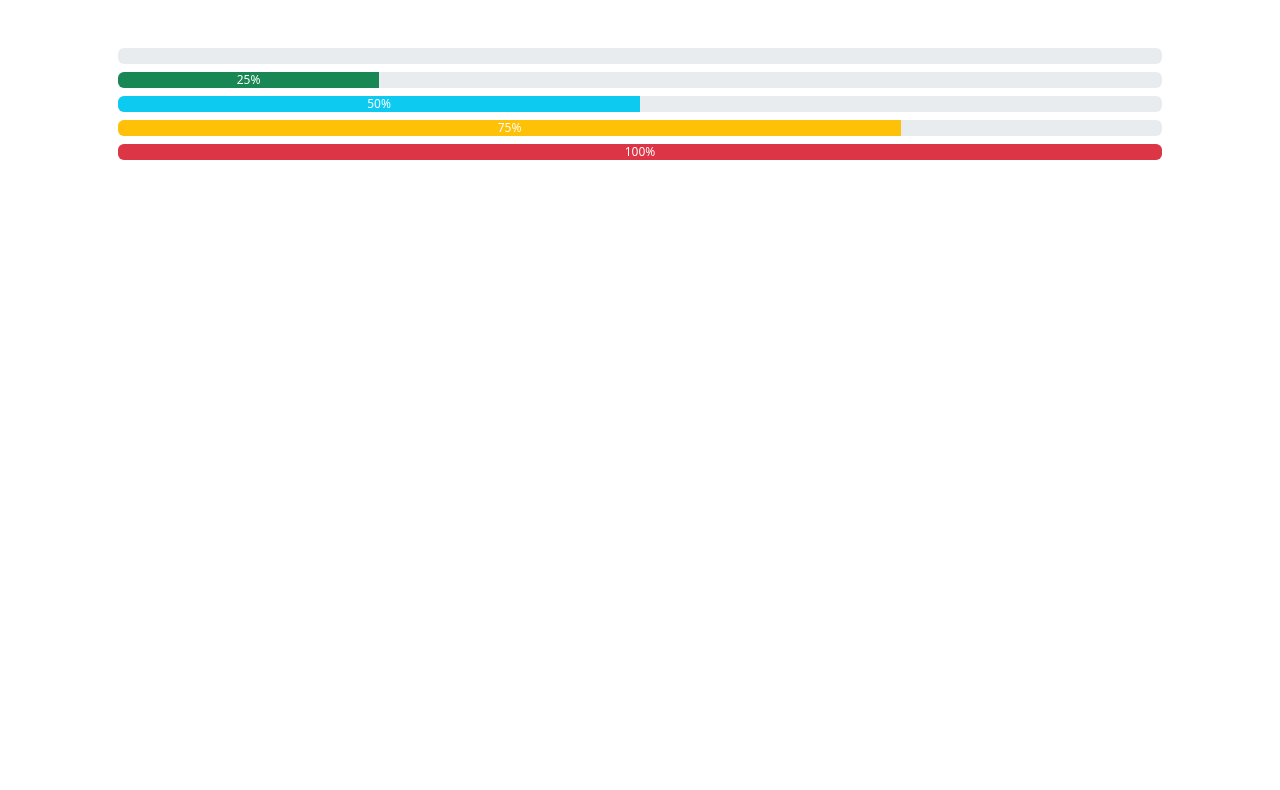
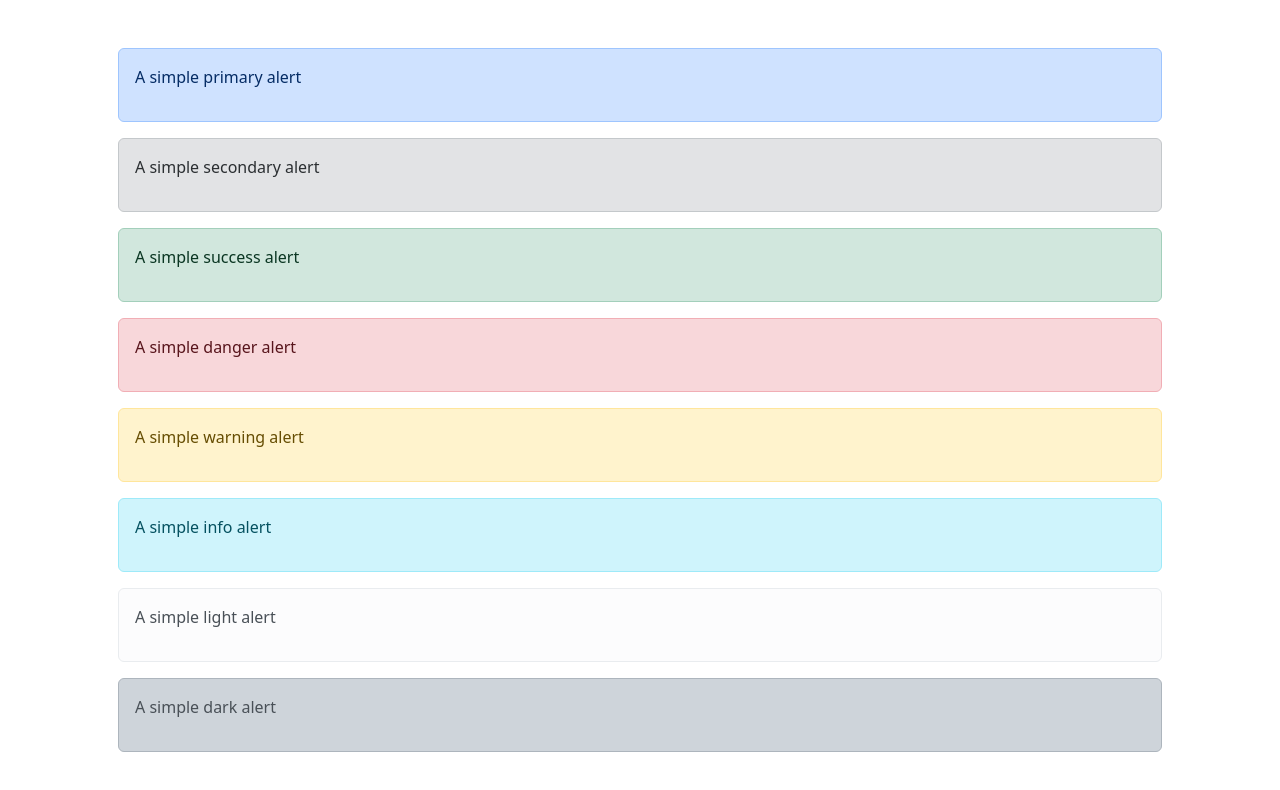
Before and after one commit to vplabunets/Labunets-front-end-pro-17.03.2023, a React (Create React App) app: page / in a window 1280 px wide. Shown: the top 790 px of the page. Built offline with nearby package versions, Linux system fonts and the light colour scheme.

Commit message:
add hw-79

```diff
--- a/package.json
+++ b/package.json
@@ -1,5 +1,5 @@
 {
-  "name": "hw-78",
+  "name": "hw-79",
   "version": "0.1.0",
   "private": true,
   "dependencies": {
--- /dev/null
+++ b/src/components/Alert/Alert.jsx
@@ -0,0 +1,13 @@
+import React from 'react'
+import classNames from "classnames";
+
+export function Alert({type, text}) {
+
+    const alertTypeClass = classNames("alert", type);
+
+    return (
+        <div className={alertTypeClass} role="alert">
+            <p>{text}</p>
+        </div>
+    )
+}
--- a/src/components/App/App.js
+++ b/src/components/App/App.js
@@ -1,16 +1,12 @@
 import "./App.css";
-import {Progress} from "../Progress/Progress";
-
+import {alertData} from "../data/data"
+import {Alert} from "../Alert/Alert";
 
 export function App() {
-    return (<>
+    console.log(alertData)
+    return (
         <div className="container p-5">
-            <Progress percentage={0}/>
-            <Progress percentage={25}/>
-            <Progress percentage={50}/>
-            <Progress percentage={75}/>
-            <Progress percentage={100}/>
+            {alertData.map(({type, text}) => <Alert key={type} type={type} text={text}/>)}
         </div>
-
-    </>);
+    );
 }
--- a/src/components/Progress/Progress.jsx
+++ /dev/null
@@ -1,20 +0,0 @@
-import React from 'react'
-import classNames from "classnames";
-
-
-export function Progress({percentage}) {
-    const xxx = classNames("progress-bar",
-        {"bg-success": (percentage === 25)},
-        {"bg-info": (percentage === 50)},
-        {"bg-warning": (percentage === 75)},
-        {"bg-danger": (percentage === 100)}
-    )
-    return (
-        <div className="progress mb-2">
-            <div className={xxx} role="progressbar" aria-valuenow={percentage} aria-valuemin="0"
-                 aria-valuemax="100"
-                 aria-label="progressbar" style={{width: `${percentage}%`}}> {percentage}%
-            </div>
-        </div>
-    )
-}
--- /dev/null
+++ b/src/components/data/data.js
@@ -0,0 +1,31 @@
+export const alertData = [
+    {
+        "type": "alert-primary",
+        "text": "A simple primary alert"
+    },
+    {
+        "type": "alert-secondary",
+        "text": "A simple secondary alert"
+    },
+    {
+        "type": "alert-success",
+        "text": "A simple success alert"
+    },
+    {
+        "type": "alert-danger",
+        "text": "A simple danger alert"
+    },
+    {
+        "type": "alert-warning",
+        "text": "A simple warning alert"
+    },
+    {
+        "type": "alert-info",
+        "text": "A simple info alert"
+    }, {
+        "type": "alert-light",
+        "text": "A simple light alert"
+    }, {
+        "type": "alert-dark",
+        "text": "A simple dark alert"
+    }]
```
Also changed, not shown: 1 other file (tests, documents, lock files or other folders).
